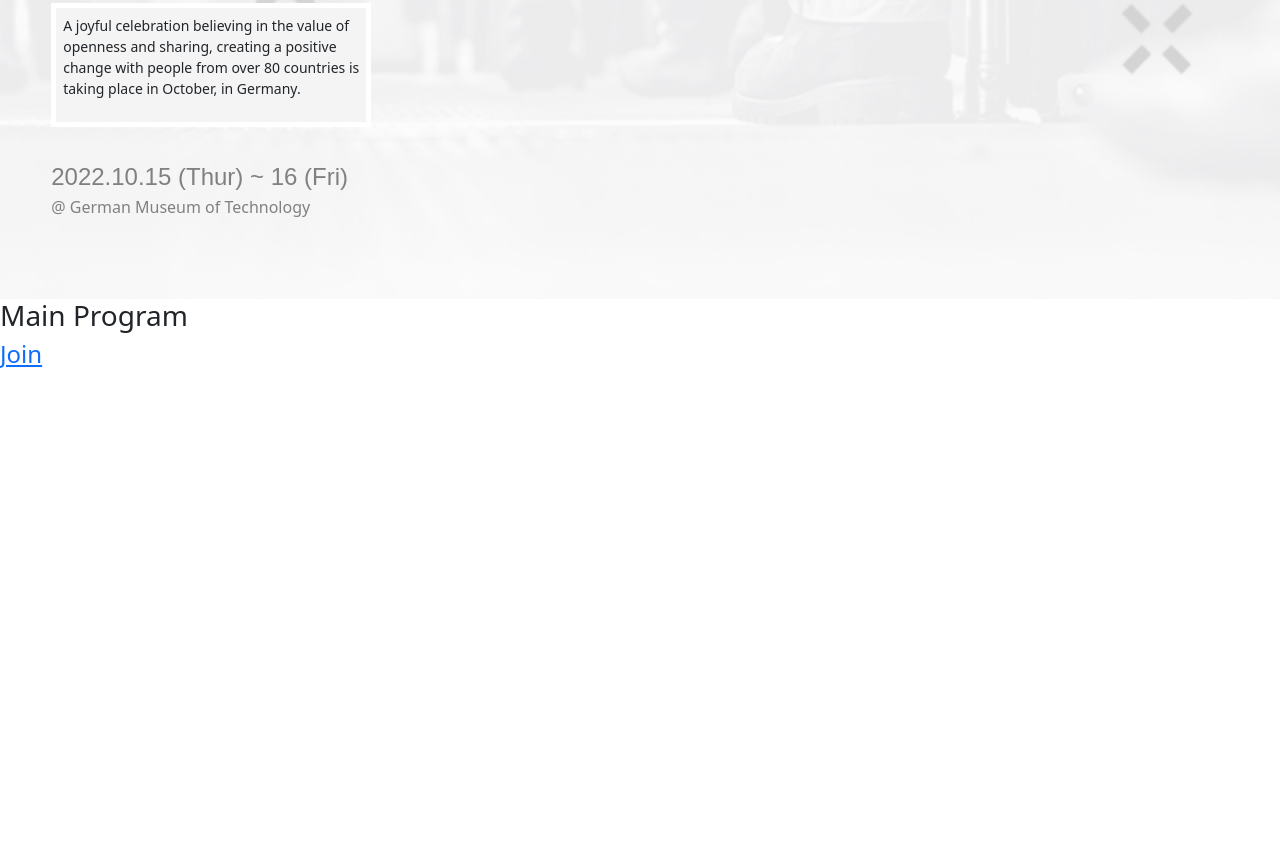
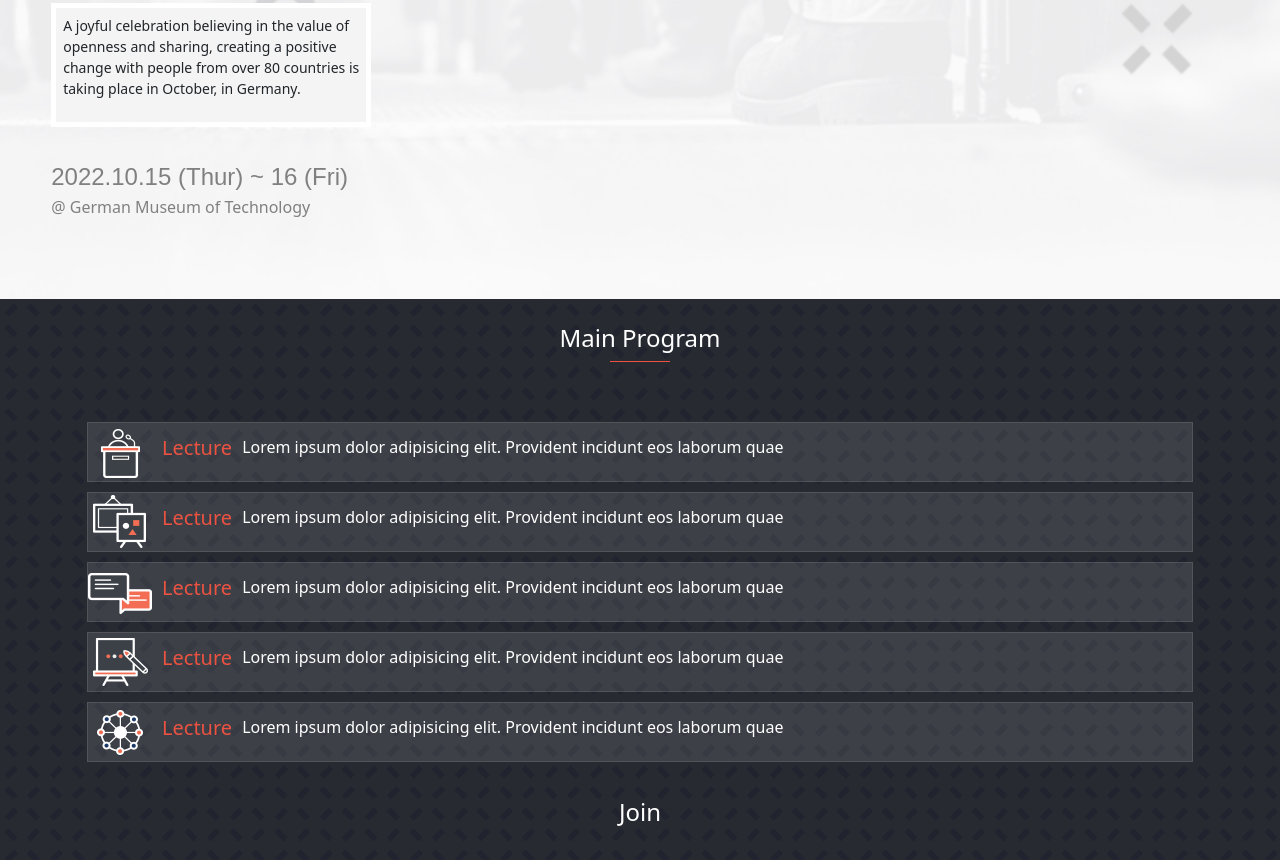
Before and after one commit to shyusu4/berlin-inno-summit, a plain HTML site: page index.html in a window 1280 px wide. Shown: the part 420-1280 px from the top of the page. Before the commit the page ends 800 px from the top, so only its background shows below. Drawn offline with nearby package versions, Linux system fonts and the light colour scheme; a web font is replaced by a local one.

Commit message:
Add main program cards

```diff
--- a/index.html
+++ b/index.html
@@ -92,14 +92,74 @@
 
     <section class="main-program">
       <div class="main-program__title">
-        <h3>Main Program</h3>
+        <h4>Main Program</h4>
+        <div class="main-program__line"></div>
       </div>
 
-      <div class="main-program__cards">
-        <div class="main-program__card"></div>
-      </div>
+      <ul class="main-program__cards">
+        <li class="main-program__card">
+          <div class="main-program__card-img">
+            <img src="imgs/program-icon1.png" alt="Lecture" />
+          </div>
+          <div class="main-program__card-title"><h5>Lecture</h5></div>
+          <div class="main-program__card-info">
+            <p>
+              Lorem ipsum dolor adipisicing elit. Provident incidunt eos laborum
+              quae
+            </p>
+          </div>
+        </li>
+        <li class="main-program__card">
+          <div class="main-program__card-img">
+            <img src="imgs/program-icon2.png" alt="Lecture" />
+          </div>
+          <div class="main-program__card-title"><h5>Lecture</h5></div>
+          <div class="main-program__card-info">
+            <p>
+              Lorem ipsum dolor adipisicing elit. Provident incidunt eos laborum
+              quae
+            </p>
+          </div>
+        </li>
+        <li class="main-program__card">
+          <div class="main-program__card-img">
+            <img src="imgs/program-icon3.png" alt="Lecture" />
+          </div>
+          <div class="main-program__card-title"><h5>Lecture</h5></div>
+          <div class="main-program__card-info">
+            <p>
+              Lorem ipsum dolor adipisicing elit. Provident incidunt eos laborum
+              quae
+            </p>
+          </div>
+        </li>
+        <li class="main-program__card">
+          <div class="main-program__card-img">
+            <img src="imgs/program-icon4.png" alt="Lecture" />
+          </div>
+          <div class="main-program__card-title"><h5>Lecture</h5></div>
+          <div class="main-program__card-info">
+            <p>
+              Lorem ipsum dolor adipisicing elit. Provident incidunt eos laborum
+              quae
+            </p>
+          </div>
+        </li>
+        <li class="main-program__card">
+          <div class="main-program__card-img">
+            <img src="imgs/program-icon5.png" alt="Lecture" />
+          </div>
+          <div class="main-program__card-title"><h5>Lecture</h5></div>
+          <div class="main-program__card-info">
+            <p>
+              Lorem ipsum dolor adipisicing elit. Provident incidunt eos laborum
+              quae
+            </p>
+          </div>
+        </li>
+      </ul>
 
-      <a href="" class="see-program">
+      <a href="#" class="main-program__join">
         <h4>Join</h4>
       </a>
     </section>
--- a/style.css
+++ b/style.css
@@ -100,6 +100,71 @@ header {
   font-size: 1rem;
 }
 
+.main-program {
+  display: flex;
+  flex-direction: column;
+  align-items: center;
+  background-color: #272a31;
+  background-image: url(imgs/pattern.png);
+  padding: 2%;
+  gap: 20px;
+}
+
+.main-program__title {
+  color: var(--white);
+  margin: 0;
+  font-size: 15px;
+}
+
+.main-program__line {
+  width: 60px;
+  border-bottom: 1px solid var(--color-2);
+  margin: 0 auto 40px;
+}
+
+.main-program__cards {
+  display: flex;
+  flex-direction: column;
+  list-style-type: none;
+  padding: 0;
+  width: 100%;
+  gap: 10px;
+}
+
+.main-program__card {
+  background-color: rgba(255, 255, 255, 0.1);
+  width: 90%;
+  margin: 0 auto;
+  display: flex;
+  justify-content: flex-start;
+  align-items: center;
+  gap: 10px;
+  border: 1px solid rgba(255, 255, 255, 0.1);
+  cursor: pointer;
+}
+
+.main-program__card:hover {
+  border: 1px solid var(--white);
+}
+
+.main-program__card-img {
+  max-width: 15%;
+}
+
+.main-program__card-title {
+  color: var(--color-2);
+}
+
+.main-program__card-info {
+  color: var(--white);
+  padding-top: 5px;
+}
+
+.main-program__join {
+  color: var(--white);
+  text-decoration: none;
+}
+
 /* desktop styles */
 @media screen and (min-width: 768px) {
   .logo {
```
Also changed, not shown: imgs/pattern.png (added).
